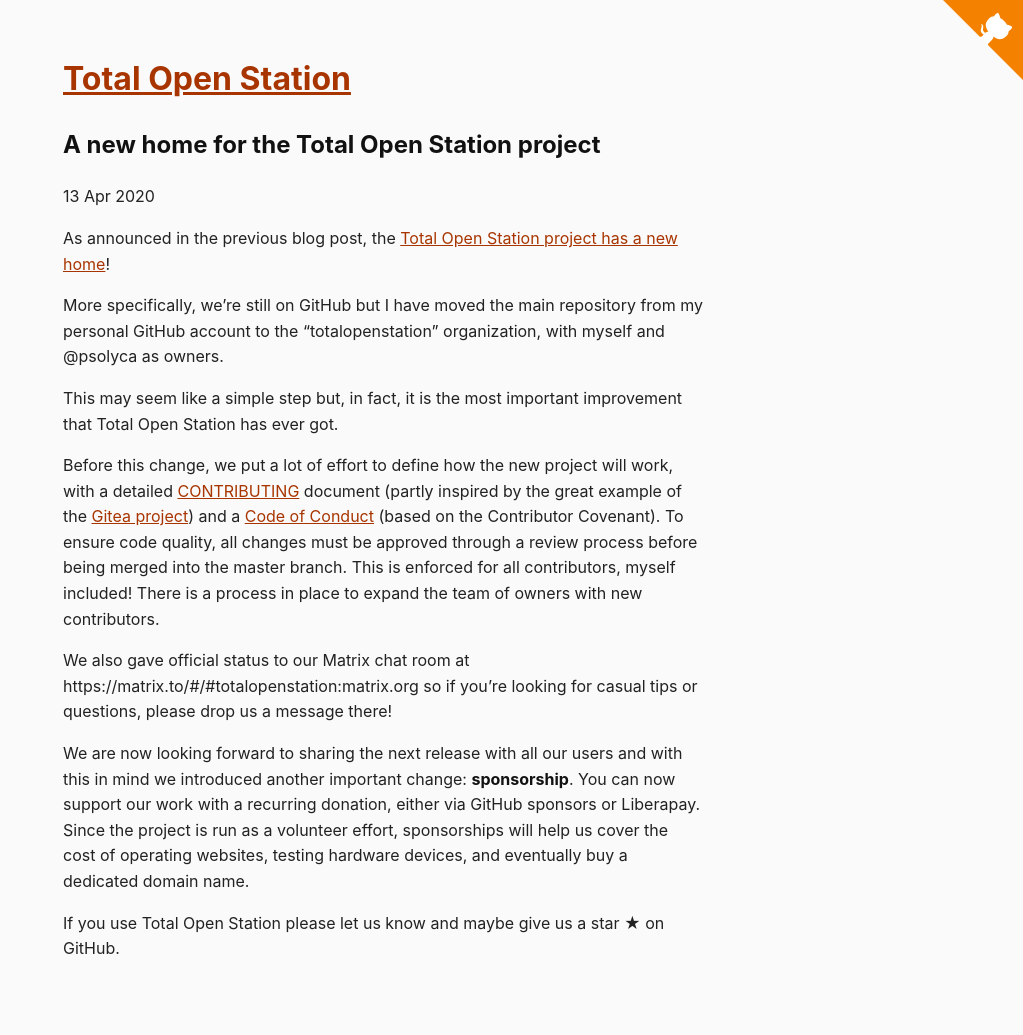
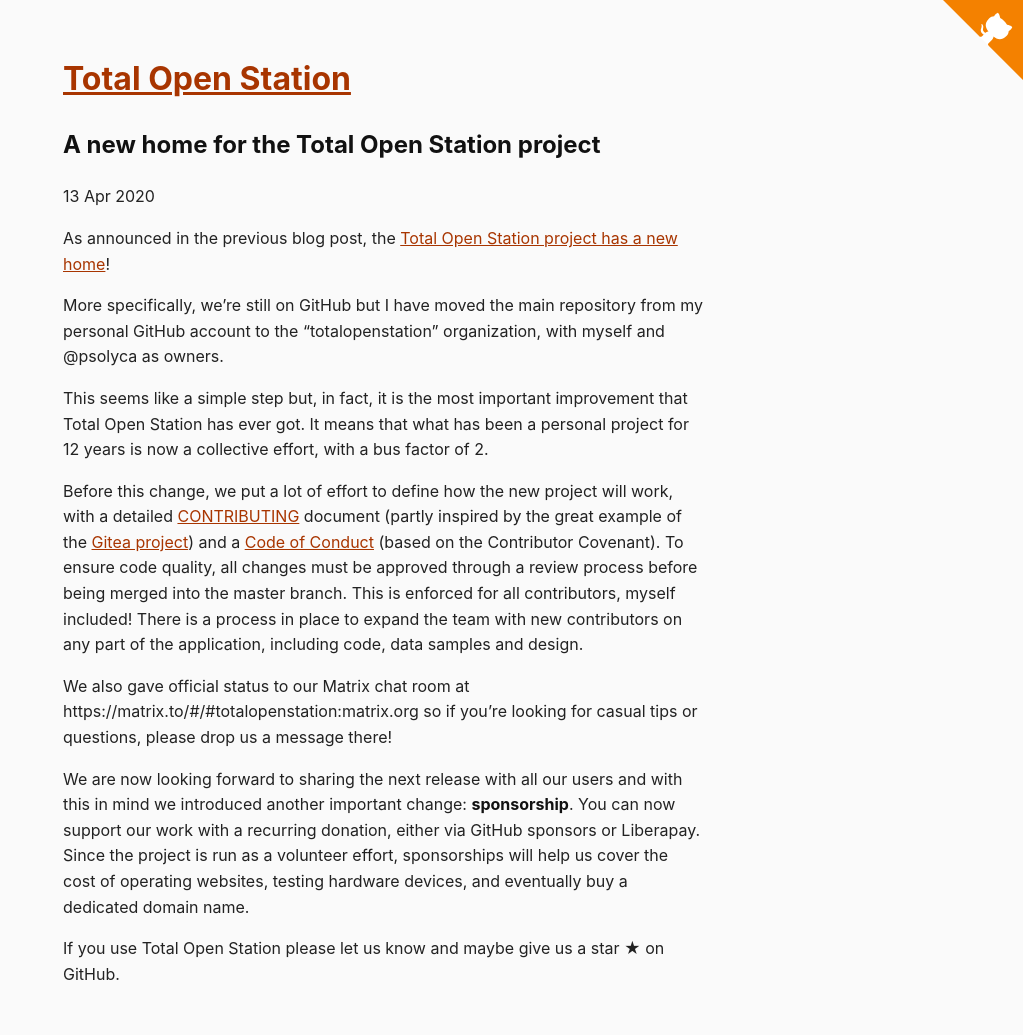
Before and after one commit to totalopenstation/totalopenstation, a Jekyll site: the page built from _posts/2020-04-13-new-home-totalopenstation-project.md, in a window 1280 px wide. Shown: the whole page, without its empty margins (257-1280 px from the left). Built offline with Jekyll 4.4.1, drawn with Linux system fonts in a browser that asks for light colours; before the commit the page ends 1010 px from its top, so only the background shows below that.

Commit message:
Update 2020-04-13-new-home-totalopenstation-project.md

```diff
--- a/_posts/2020-04-13-new-home-totalopenstation-project.md
+++ b/_posts/2020-04-13-new-home-totalopenstation-project.md
@@ -9,9 +9,9 @@
 
 More specifically, we're still on GitHub but I have moved the main repository from my personal GitHub account to the "totalopenstation" organization, with myself and @psolyca as owners.
 
-This may seem like a simple step but, in fact, it is the most important improvement that Total Open Station has ever got.
+This seems like a simple step but, in fact, it is the most important improvement that Total Open Station has ever got. It means that what has been a personal project for 12 years is now a collective effort, with a bus factor of 2.
 
-Before this change, we put a lot of effort to define how the new project will work, with a detailed [CONTRIBUTING](https://github.com/totalopenstation/totalopenstation/blob/master/CONTRIBUTING.md) document (partly inspired by the great example of the [Gitea project](https://github.com/go-gitea/gitea/blob/master/CONTRIBUTING.md)) and a [Code of Conduct](https://github.com/totalopenstation/totalopenstation/blob/master/CODE_OF_CONDUCT.md) (based on the Contributor Covenant). To ensure code quality, all changes must be approved through a review process before being merged into the master branch. This is enforced for all contributors, myself included! There is a process in place to expand the team of owners with new contributors.
+Before this change, we put a lot of effort to define how the new project will work, with a detailed [CONTRIBUTING](https://github.com/totalopenstation/totalopenstation/blob/master/CONTRIBUTING.md) document (partly inspired by the great example of the [Gitea project](https://github.com/go-gitea/gitea/blob/master/CONTRIBUTING.md)) and a [Code of Conduct](https://github.com/totalopenstation/totalopenstation/blob/master/CODE_OF_CONDUCT.md) (based on the Contributor Covenant). To ensure code quality, all changes must be approved through a review process before being merged into the master branch. This is enforced for all contributors, myself included! There is a process in place to expand the team with new contributors on any part of the application, including code, data samples and design.
 
 We also gave official status to our Matrix chat room at https://matrix.to/#/#totalopenstation:matrix.org so if you're looking for casual tips or questions, please drop us a message there!
 
```
